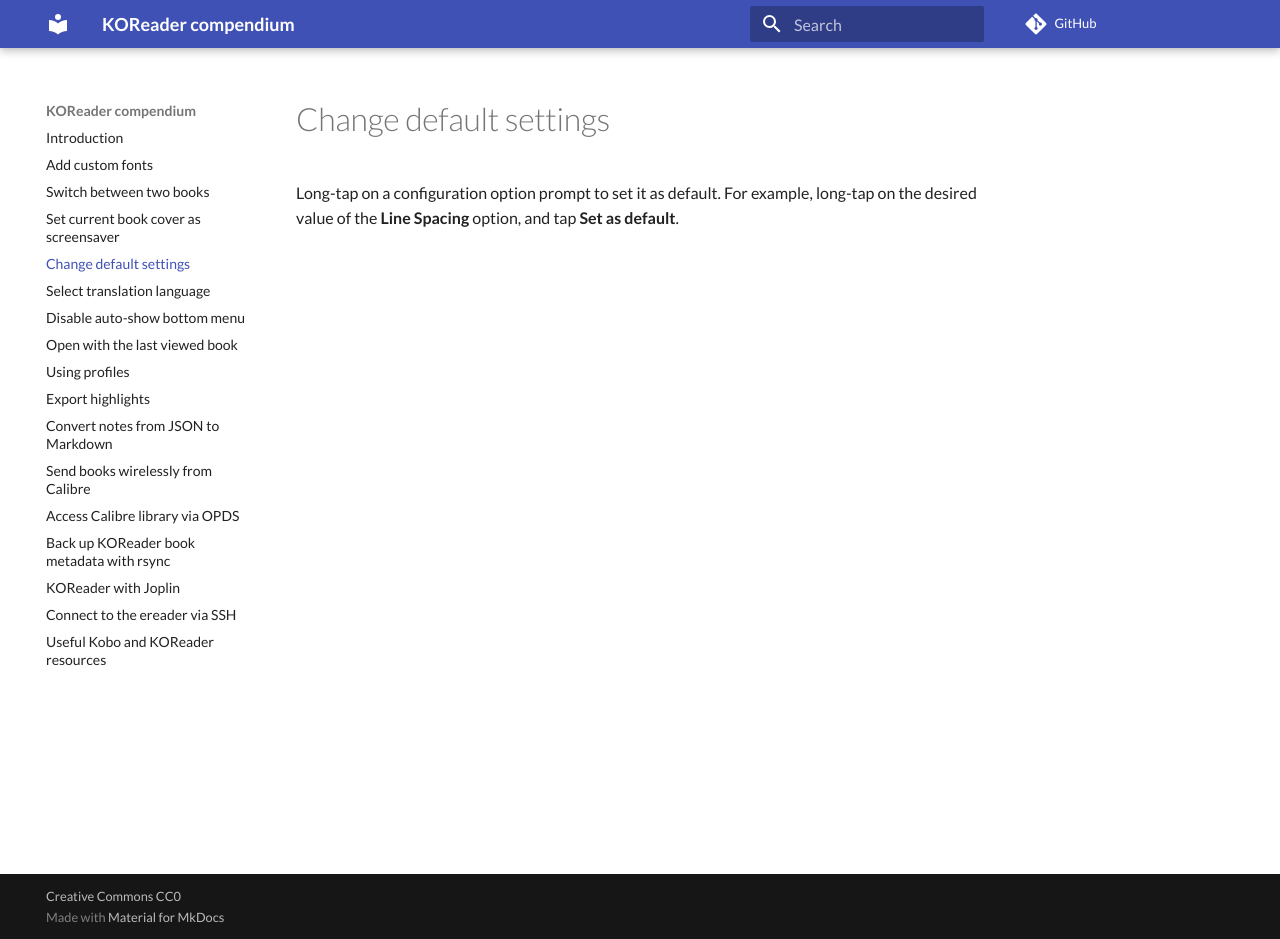
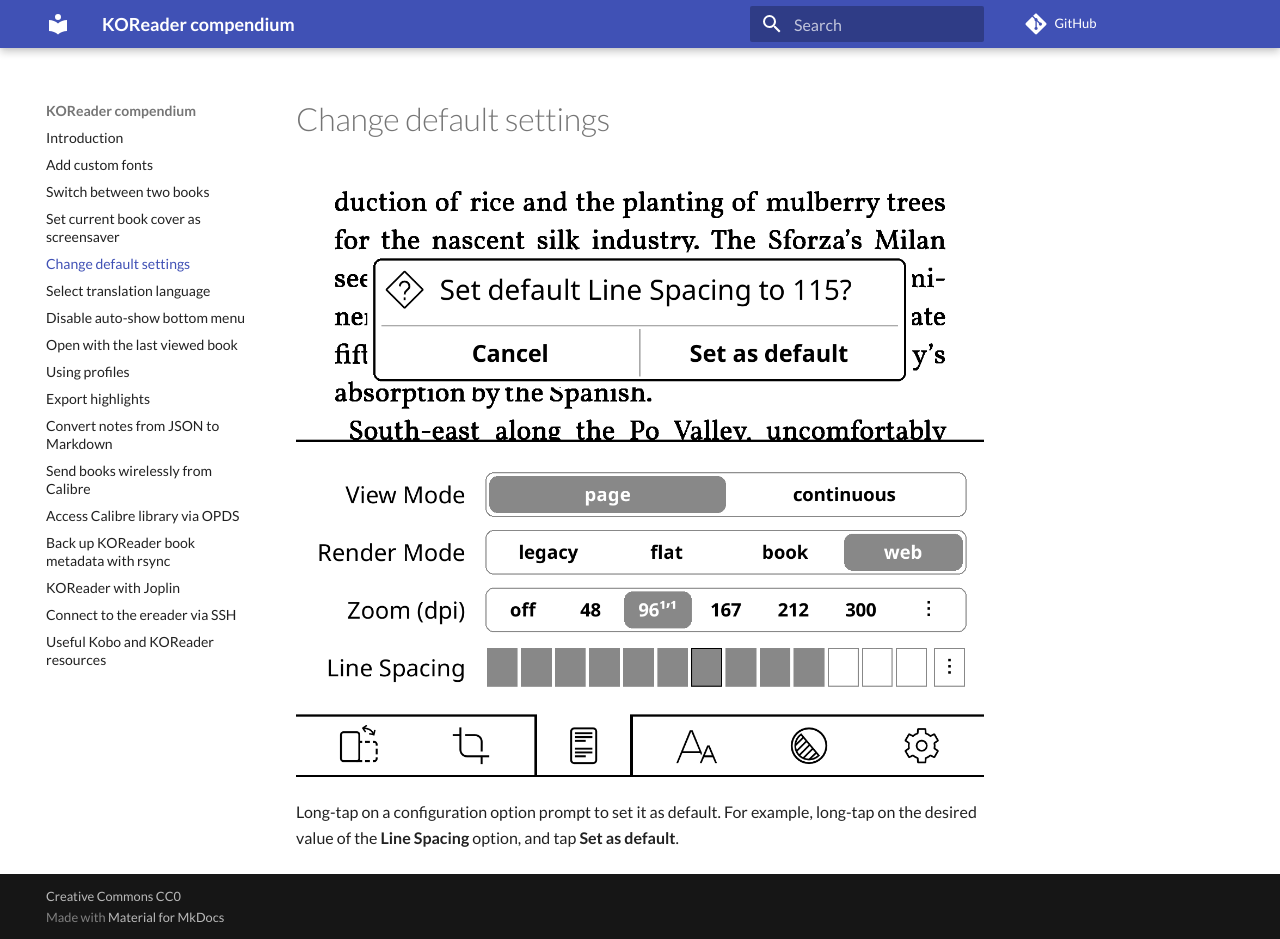
Before and after one commit to dmpop/koreader-compendium, an MkDocs documentation site: the page built from docs/04-default-settings.md, in a window 1280 px wide and 939 px high. Built offline with MkDocs 1.6.1 and Material for MkDocs 9.7.7, drawn with Linux system fonts in a browser that asks for light colours; comment, search, counter and statistics services are not loaded.

Commit message:
Minor fixes

```diff
--- a/docs/04-default-settings.md
+++ b/docs/04-default-settings.md
@@ -1,3 +1,5 @@
 # Change default settings
 
+![](img/default-settings.png)
+
 Long-tap on a configuration option prompt to set it as default. For example, long-tap on the desired value of the **Line Spacing** option, and tap **Set as default**.
```
